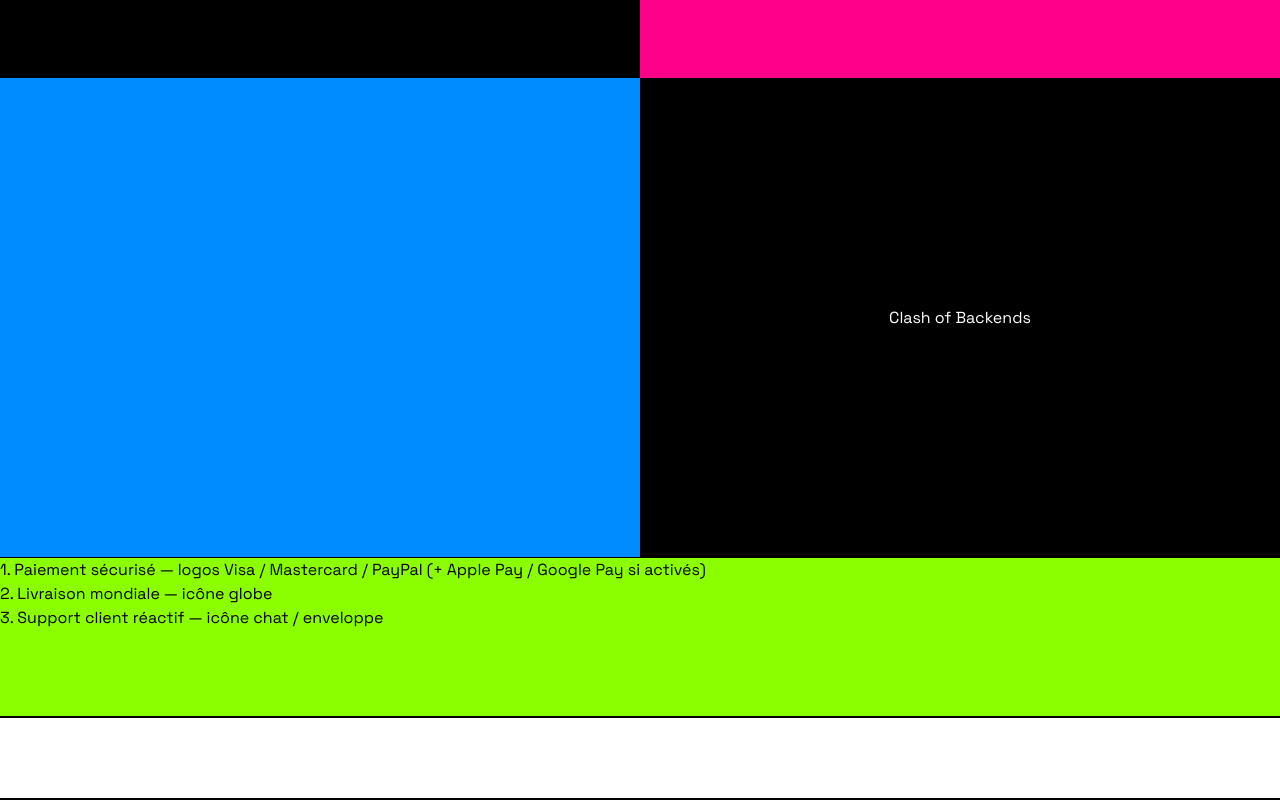
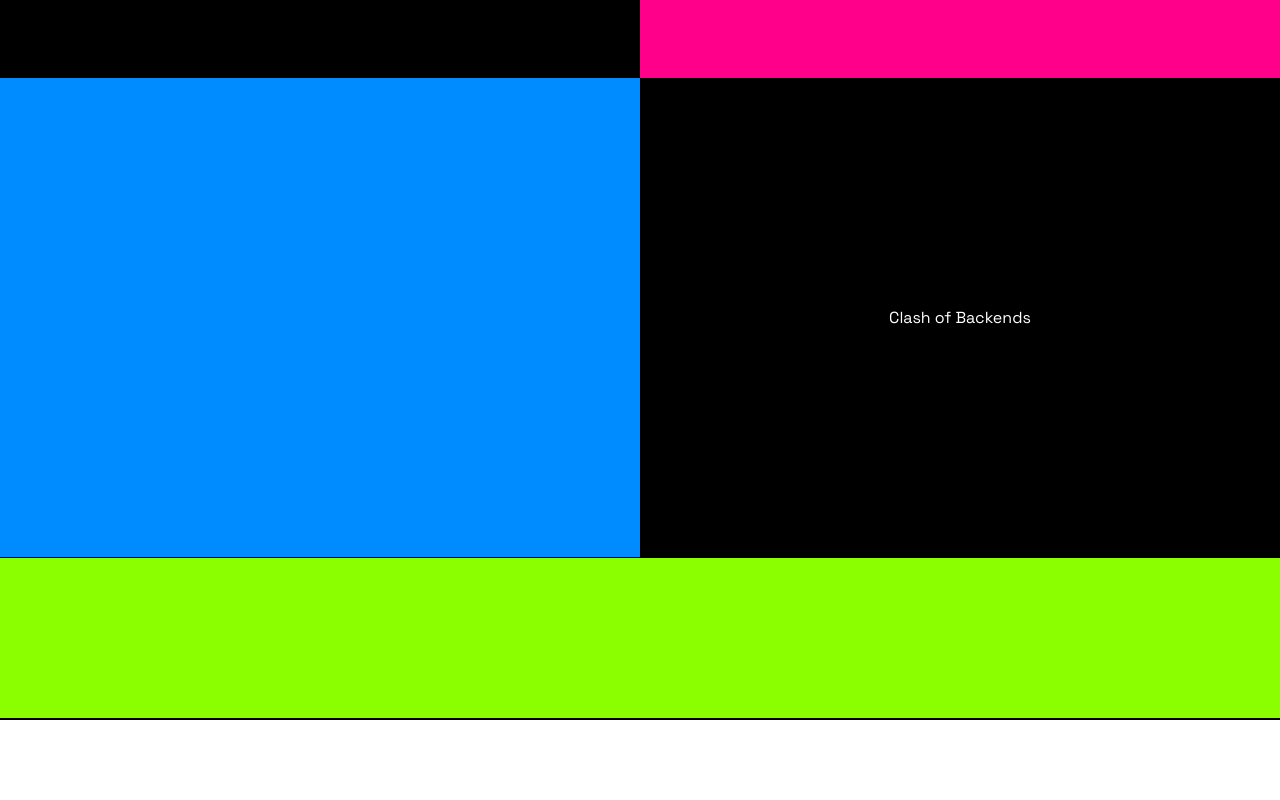
Before and after one commit to LucDub-code/devink, a Next.js app: page / in a window 1280 px wide. Shown: the part 2802-3602 px from the top of the page. Built offline with nearby package versions, Linux system fonts and the light colour scheme.

Commit message:
refactor: improve semantic HTML and accessibility across components

```diff
--- a/app/layout.tsx
+++ b/app/layout.tsx
@@ -31,7 +31,7 @@ export default function RootLayout({ children }: { children: React.ReactNode })
       <body className={cn(archivoBlack.variable, space.variable, "font-sans bg-background")}>
         <div className="mx-auto max-w-360">
           <Navbar />
-          {children}
+          <main>{children}</main>
           <Footer />
         </div>
       </body>
--- a/components/layout/About.tsx
+++ b/components/layout/About.tsx
@@ -1,6 +1,6 @@
 export default function About() {
   return (
-    <div className="w-full grid grid-cols-2">
+    <section className="w-full grid grid-cols-2">
       <div className="h-120 flex items-center justify-center text-foreground">Concept du shop</div>
       <div className="h-120 flex items-center justify-center bg-purple border-t"></div>
       <div className="h-120 flex items-center justify-center bg-lime"></div>
@@ -9,6 +9,6 @@ export default function About() {
       <div className="h-120 flex items-center justify-center bg-pink"></div>
       <div className="h-120 flex items-center justify-center bg-blue border-b"></div>
       <div className="h-120 flex items-center justify-center text-foreground">Clash of Backends</div>
-    </div>
+    </section>
   )
 }
--- a/components/layout/Footer.tsx
+++ b/components/layout/Footer.tsx
@@ -1,7 +1,7 @@
 export default function Footer() {
   return (
-    <div className="h-20 bg-foreground">
+    <footer className="h-20 bg-foreground">
 
-    </div>
+    </footer>
   )
 }
--- a/components/layout/Marquees.tsx
+++ b/components/layout/Marquees.tsx
@@ -2,7 +2,7 @@ import Marquee from "@/components/ui/Marquee"
 
 export default function Marquees() {
   return (
-    <div className="absolute inset-x-0 bottom-0">
+    <div className="absolute inset-x-0 bottom-0" aria-hidden="true">
       <Marquee
         bgColor="bg-lime"
         borderColor="border-background"
--- a/components/layout/Reassurance.tsx
+++ b/components/layout/Reassurance.tsx
@@ -1,6 +1,13 @@
 export default function Reassurance() {
   return (
-    <div className="w-full h-40 border-b-2 bg-lime">1. Paiement sécurisé — logos Visa / Mastercard / PayPal (+ Apple Pay / Google Pay si activés)<br />2. Livraison mondiale — icône globe<br />3. Support client réactif — icône chat / enveloppe
+    <div className="w-full border-b-2 bg-lime">
+      <div className="flex py-2 px-auto items-center">
+        <div className="h-36"></div>
+      </div>
     </div>
   )
 }
+
+// 1. Paiement sécurisé — logos Visa / Mastercard / PayPal (+ Apple Pay / Google Pay si activés)
+// 2. Livraison mondiale — icône globe
+// 3. Support client réactif — icône chat / enveloppe
--- a/components/navbar/Cart.tsx
+++ b/components/navbar/Cart.tsx
@@ -3,7 +3,7 @@ import Image from "next/image"
 
 export default function Cart() {
   return (
-    <Button size="icon">
+    <Button size="icon" aria-label="Cart">
       <Image src="/icons/cart.svg" alt="Cart" width={20} height={20} />
     </Button>
   )
```
